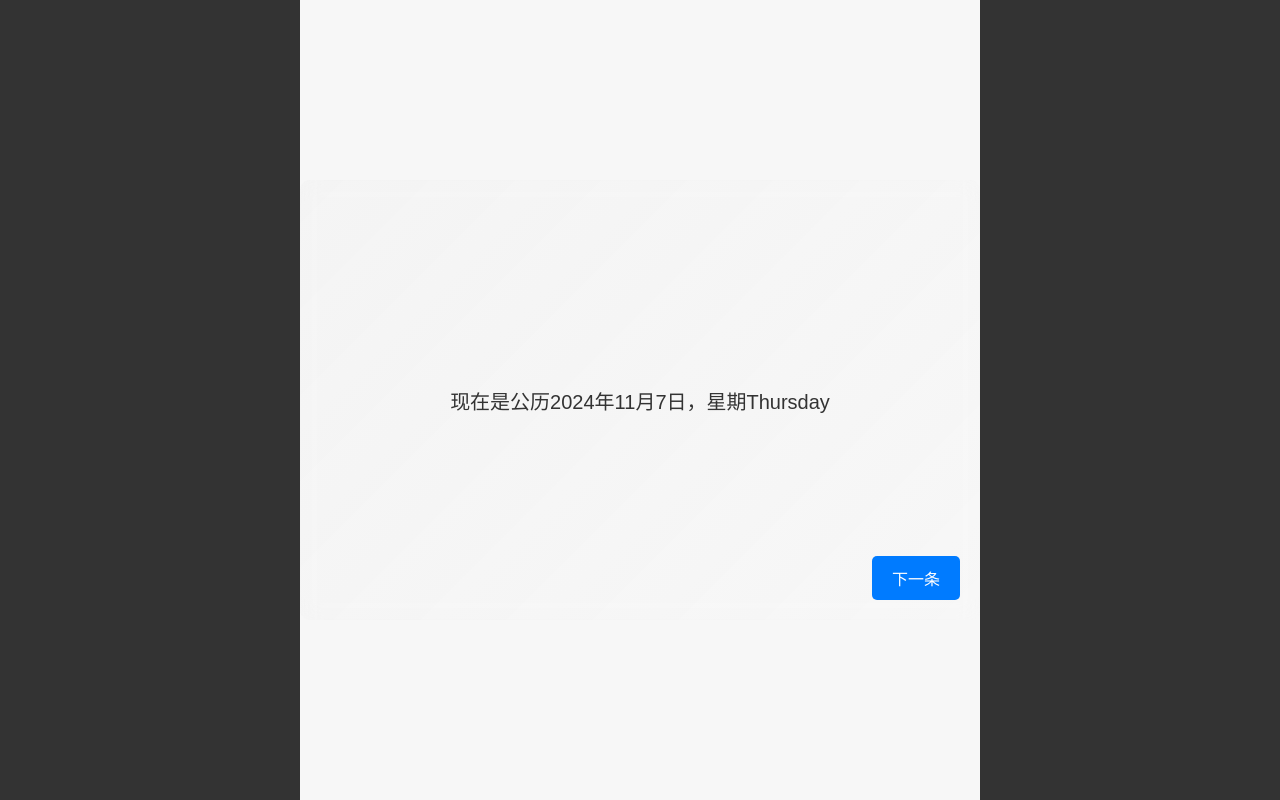
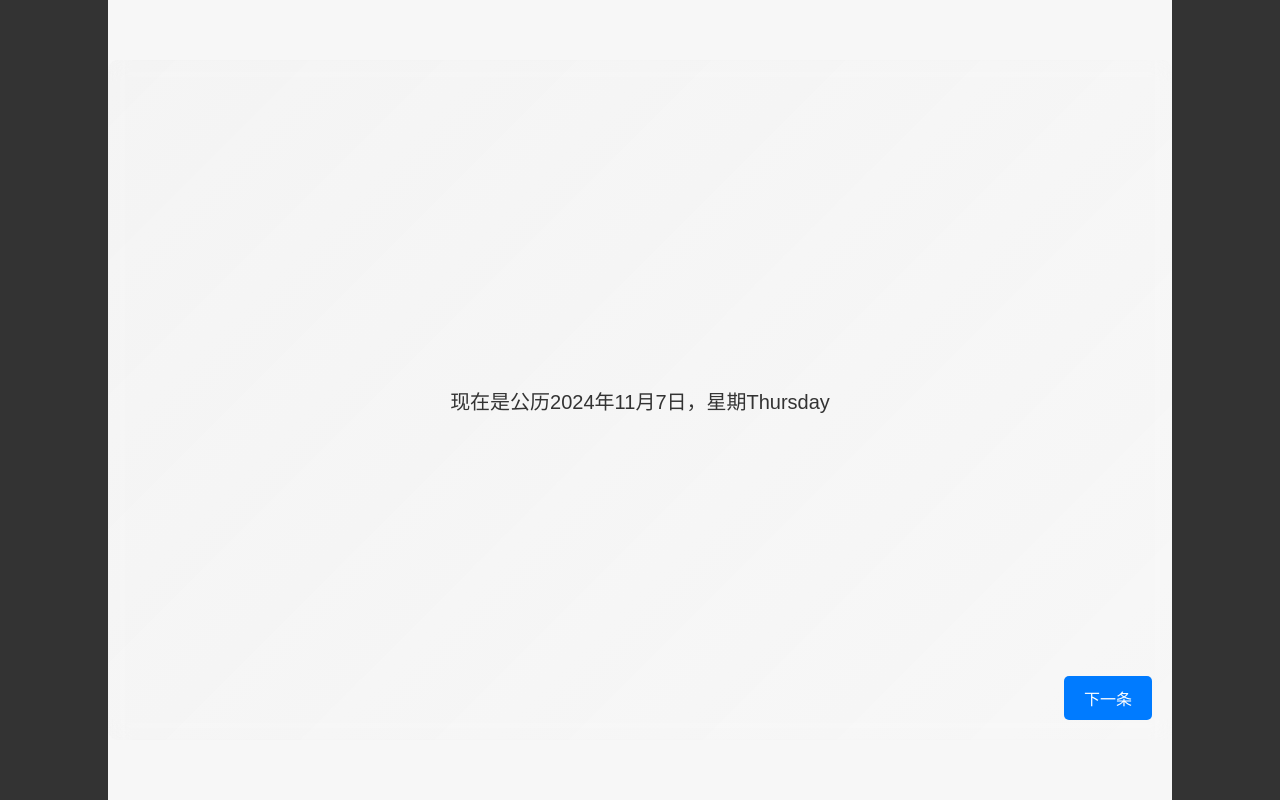
Before and after one commit to Li-ym-cloud/heartpouding, a Flask app: page / in a window 1280 px wide. Run offline with Flask 3, Linux system fonts and the light colour scheme.

Commit message:
稍微调节一下展示

```diff
--- a/ContentRead/templates/ContentFlush.html
+++ b/ContentRead/templates/ContentFlush.html
@@ -28,8 +28,8 @@
             background: linear-gradient(135deg, rgba(200, 200, 200, 0.05), rgba(200, 200, 200, 0));
             border-radius: 10px;
             padding: 20px;
-            width: 50vw;
-            height: 50vh;
+            width: 80vw;
+            height: 80vh;
             display: flex;
             align-items: center;
             justify-content: center;
```
